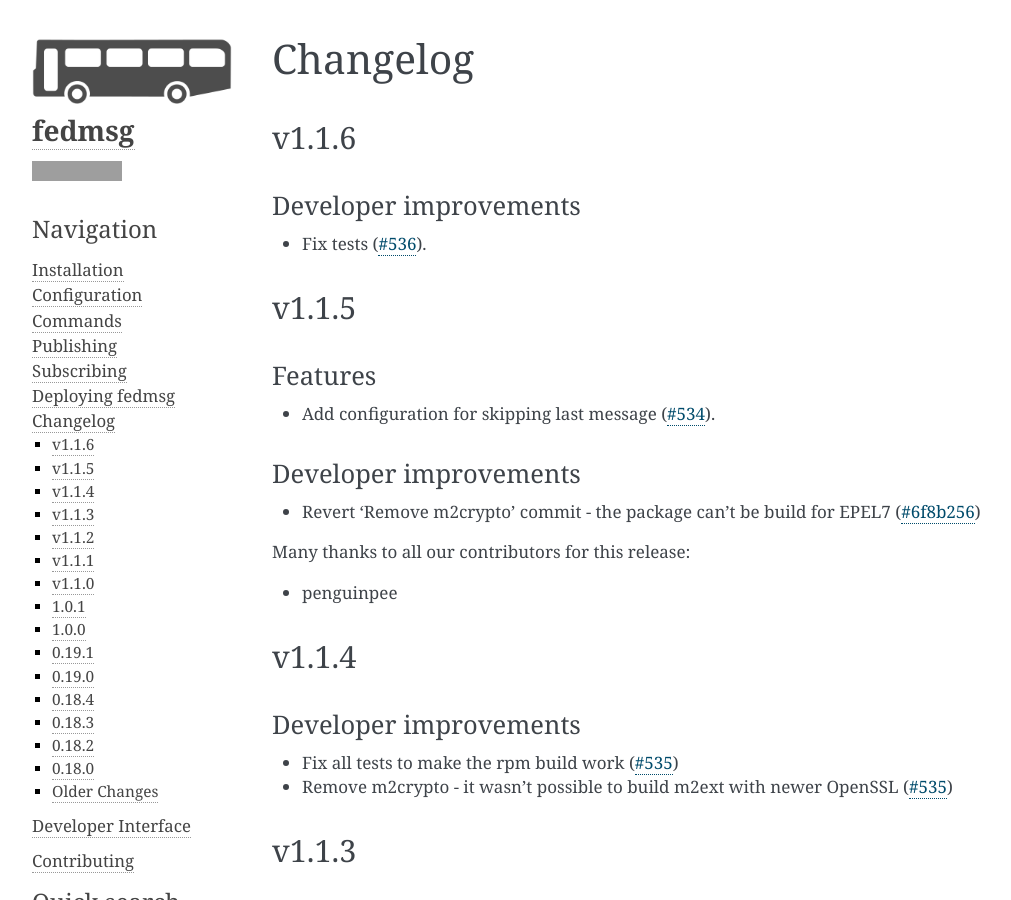
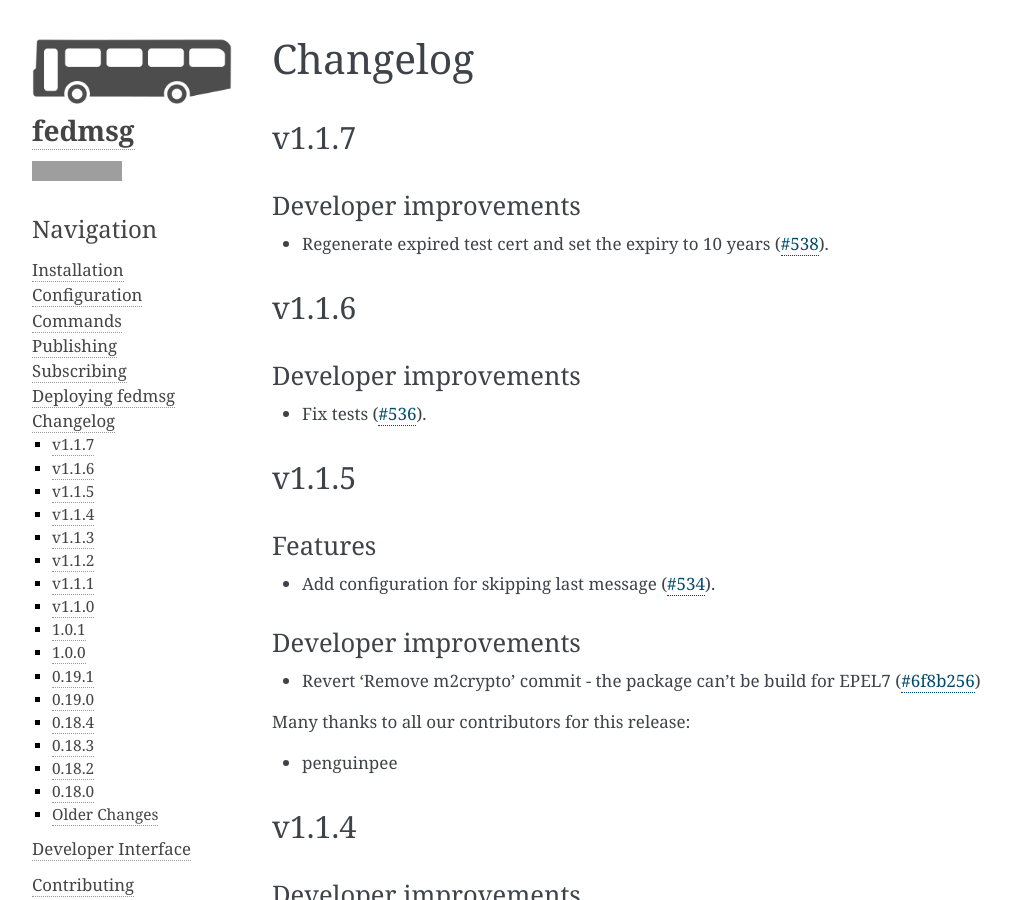
Before and after one commit to fedora-infra/fedmsg, a Sphinx documentation site: the page built from doc/changelog.rst, in a window 1280 px wide and 900 px high. Shown: the whole window, without its empty margins (98-1109 px from the left). Built offline with Sphinx 7.4.7, drawn with Linux system fonts in a browser that asks for light colours; grey boxes are pictures that could not be loaded.

Commit message:
Prepare for 1.1.7 release
Signed-off-by: Michal Konečný <mkonecny@redhat.com>

```diff
--- a/doc/changelog.rst
+++ b/doc/changelog.rst
@@ -1,6 +1,15 @@
 =========
 Changelog
 =========
+
+v1.1.7
+======
+
+Developer improvements
+----------------------
+
+* Regenerate expired test cert and set the expiry to 10 years
+  (`#538 <https://github.com/fedora-infra/fedmsg/pull/538>`_).
 
 v1.1.6
 ======
--- a/doc/conf.py
+++ b/doc/conf.py
@@ -66,7 +66,7 @@
 # The short X.Y version.
 version = u'1.1'
 # The full version, including alpha/beta/rc tags.
-release = u'1.1.3'
+release = u'1.1.7'
 
 # The language for content autogenerated by Sphinx. Refer to documentation
 # for a list of supported languages.
--- a/setup.py
+++ b/setup.py
@@ -105,7 +105,7 @@
 
 setup(
     name='fedmsg',
-    version='1.1.6',
+    version='1.1.7',
     description="Fedora Messaging Client API",
     long_description=long_description,
     author='Ralph Bean',
```
